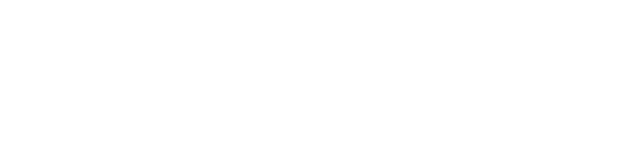
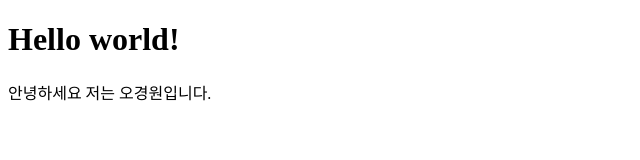
Before and after one commit to OhGyoungWon/helloWorld, a plain HTML site: page asdasd/hello.html in a window 1280 px wide. Shown: the whole page, without its empty margins (0-640 px from the left). Drawn offline with Linux system fonts and the light colour scheme.

Commit message:
4월 5일 스터디2

```diff
--- a/asdasd/hello.html
+++ b/asdasd/hello.html
@@ -2,7 +2,11 @@
 <html lang="en">
 <head>
     <meta charset="UTF-8">
-    <meta name="viewport" content="width=device-width, inital-scale=1">
-
+    <meta name="viewport" content="width=device-width, initial-scale=1.0">
+    <title>Document</title>
 </head>
+<body>
+    <h1>Hello world!</h1>
+    <p>안녕하세요 저는 오경원입니다.</p>
+</body>
 </html>
```
